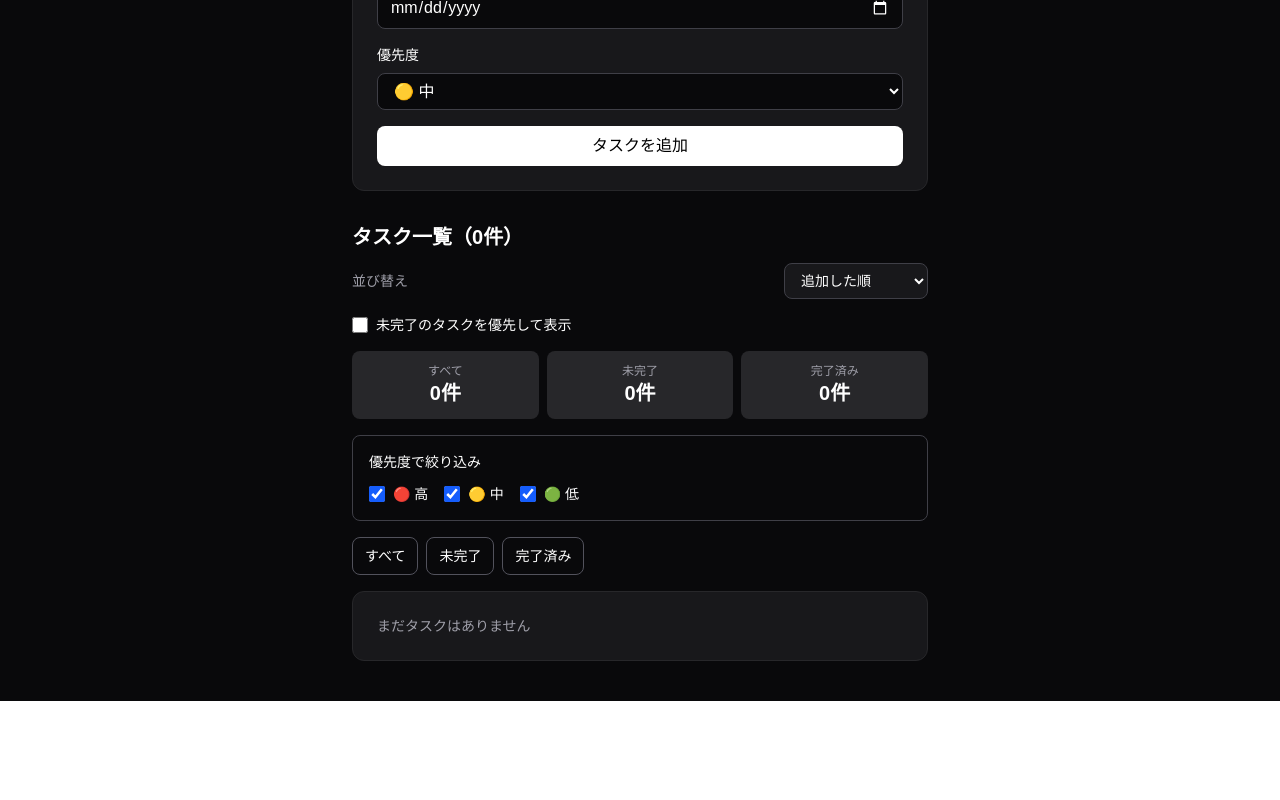
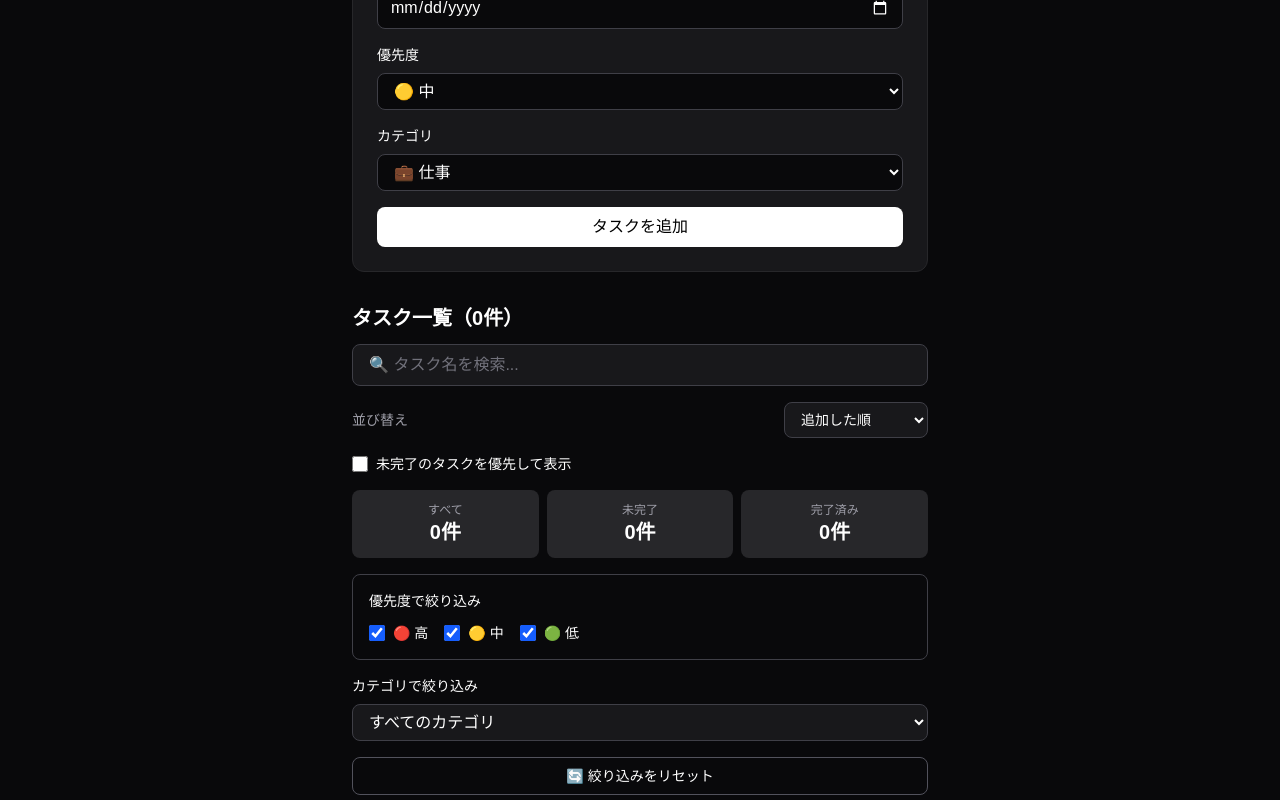
Before and after one commit to to-rubot/task-manager, a Next.js app: page / in a window 1280 px wide. Shown: the part 260-1060 px from the top of the page. Before the commit the page ends 961 px from the top, so only its background shows below. Built offline with nearby package versions, Linux system fonts and the light colour scheme.

Commit message:
Add task category management

```diff
--- a/app/page.tsx
+++ b/app/page.tsx
@@ -10,20 +10,31 @@ export default function Home() {
   const [editingPriority, setEditingPriority] = useState<
     "high" | "medium" | "low"
   >("medium");
+  const [editingCategory, setEditingCategory] = useState<
+    "work" | "study" | "personal" | "unset"
+  >("unset");
   const [dueDate, setDueDate] = useState("");
   const [priority, setPriority] = useState<"high" | "medium" | "low">("medium");
+  const [category, setCategory] = useState<
+    "work" | "study" | "personal"
+  >("work");
   const [tasks, setTasks] = useState<
   {
     name: string;
     dueDate: string;
     completed: boolean;
     priority?: "high" | "medium" | "low";
+    category?: "work" | "study" | "personal";
   }[]
   >([]);
   const [filter, setFilter] = useState<"all" | "active" | "completed">("all");
+  const [searchQuery, setSearchQuery] = useState("");
   const [selectedPriorities, setSelectedPriorities] = useState<
     ("high" | "medium" | "low")[]
   >(["high", "medium", "low"]);
+  const [selectedCategory, setSelectedCategory] = useState<
+    "all" | "work" | "study" | "personal" | "unset"
+  >("all");
   const [sortOrder, setSortOrder] = useState<
   "added" | "due" | "priority"
 >("added");
@@ -69,8 +80,23 @@ export default function Home() {
       task.priority ?? "medium"
     );
 
-    return matchesStatus && matchesPriority;
+    const matchesCategory =
+      selectedCategory === "all" ||
+      (selectedCategory === "unset" && !task.category) ||
+      task.category === selectedCategory;
+
+    const matchesSearch = task.name
+      .toLowerCase()
+      .includes(searchQuery.trim().toLowerCase());
+
+    return (
+      matchesStatus &&
+      matchesPriority &&
+      matchesSearch &&
+      matchesCategory
+    );
   });
+
   const today = new Date().toLocaleDateString("sv-SE");
 
   const isOverdue = (task: {
@@ -188,6 +214,26 @@ export default function Home() {
             </select>
           </div>
 
+          <div>
+            <label className="mb-2 block text-sm font-medium">
+              カテゴリ
+            </label>
+
+            <select
+              value={category}
+              onChange={(e) =>
+                setCategory(
+                  e.target.value as "work" | "study" | "personal"
+                )
+              }
+              className="w-full rounded-lg border border-zinc-700 bg-zinc-950 px-3 py-2 text-white"
+            >
+              <option value="work">💼 仕事</option>
+              <option value="study">📚 勉強</option>
+              <option value="personal">🏠 プライベート</option>
+            </select>
+          </div>
+
           <button
             type="button"
             onClick={() => {
@@ -199,7 +245,8 @@ export default function Home() {
                   name: taskName,
                   dueDate,
                   completed: false,
-                  priority
+                  priority,
+                  category,
                 },
               ]);
 
@@ -216,6 +263,16 @@ export default function Home() {
           <h2 className="mb-3 text-xl font-semibold">
             タスク一覧（{tasks.length}件）
           </h2>
+
+          <div className="mb-4">
+            <input
+              type="text"
+              value={searchQuery}
+              onChange={(e) => setSearchQuery(e.target.value)}
+              placeholder="🔍 タスク名を検索..."
+              className="w-full rounded-lg border border-zinc-700 bg-zinc-900 px-4 py-2 text-white placeholder-zinc-500 focus:border-blue-500 focus:outline-none"
+            />
+          </div>
 
           <div className="mb-4 flex items-center justify-between gap-3">
             <span className="text-sm text-zinc-400">並び替え</span>
@@ -292,6 +349,46 @@ export default function Home() {
             ))}
           </div>
         </div>
+
+        <div className="mb-4">
+          <label className="mb-2 block text-sm font-medium">
+            カテゴリで絞り込み
+          </label>
+
+          <select
+            value={selectedCategory}
+            onChange={(e) =>
+              setSelectedCategory(
+                e.target.value as
+                  | "all"
+                  | "work"
+                  | "study"
+                  | "personal"
+                  | "unset"
+                )
+              }
+              className="w-full rounded-lg border border-zinc-700 bg-zinc-900 px-3 py-2 text-white"
+            >
+              <option value="all">すべてのカテゴリ</option>
+              <option value="work">💼 仕事</option>
+              <option value="study">📚 勉強</option>
+              <option value="personal">🏠 プライベート</option>
+              <option value="unset">未設定</option>
+            </select>
+          </div>
+
+        <button
+          type="button"
+          onClick={() => {
+            setSearchQuery("");
+            setFilter("all");
+            setSelectedPriorities(["high", "medium", "low"]);
+            setSelectedCategory("all");
+          }}
+          className="mb-4 w-full rounded-lg border border-zinc-600 px-4 py-2 text-sm text-white hover:bg-zinc-800"
+        >
+          🔄 絞り込みをリセット
+        </button>
 
           <div className="mb-4 flex gap-2">
             <button
@@ -386,6 +483,31 @@ export default function Home() {
                         </select>
                       </div>
 
+                      <div>
+                        <label className="mb-1 block text-sm text-zinc-400">
+                          カテゴリ
+                        </label>
+
+                        <select
+                          value={editingCategory}
+                          onChange={(e) =>
+                            setEditingCategory(
+                              e.target.value as
+                                | "work"
+                                | "study"
+                                | "personal"
+                                | "unset"
+                            )
+                          }
+                          className="w-full rounded-lg border border-zinc-700 bg-zinc-950 px-3 py-2 text-white"
+                        >
+                          <option value="work">💼 仕事</option>
+                          <option value="study">📚 勉強</option>
+                          <option value="personal">🏠 プライベート</option>
+                          <option value="unset">未設定</option>
+                        </select>
+                      </div>
+
                         <div className="flex gap-2">
                           <button
                             type="button"
@@ -400,6 +522,7 @@ export default function Home() {
                                         name: editingName.trim(),
                                         dueDate: editingDueDate,
                                         priority: editingPriority,
+                                        category: editingCategory === "unset" ? undefined : editingCategory,
                                       }
                                     : t
                                 )
@@ -457,6 +580,17 @@ export default function Home() {
                       : "🟡 中"}
                   </p>
 
+                  <p className="mt-1 text-sm text-zinc-400">
+                    カテゴリ：
+                    {task.category === "work"
+                      ? "💼 仕事"
+                      : task.category === "study"
+                      ? "📚 勉強"
+                      : task.category === "personal"
+                      ? "🏠 プライベート"
+                      : "未設定"}
+                    </p>
+
                   <button
                     type="button"
                     onClick={() => {
@@ -464,6 +598,7 @@ export default function Home() {
                       setEditingName(task.name);
                       setEditingDueDate(task.dueDate);
                       setEditingPriority(task.priority ?? "medium");
+                      setEditingCategory(task.category ?? "unset");
                     }}
                     className="mt-3 mr-2 rounded-lg border border-blue-400 px-3 py-1 text-sm text-blue-400 hover:bg-blue-950"
                   >
```
